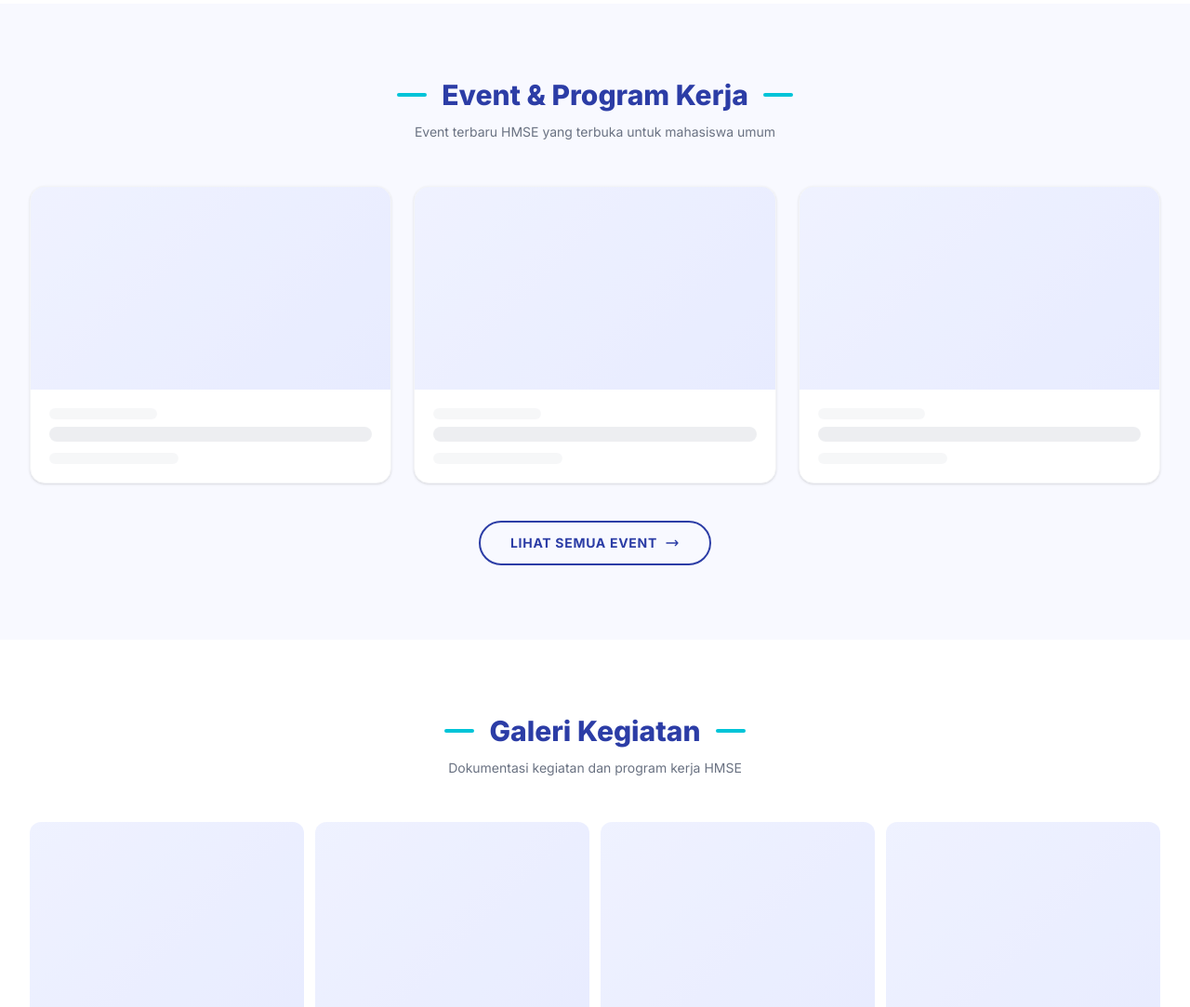
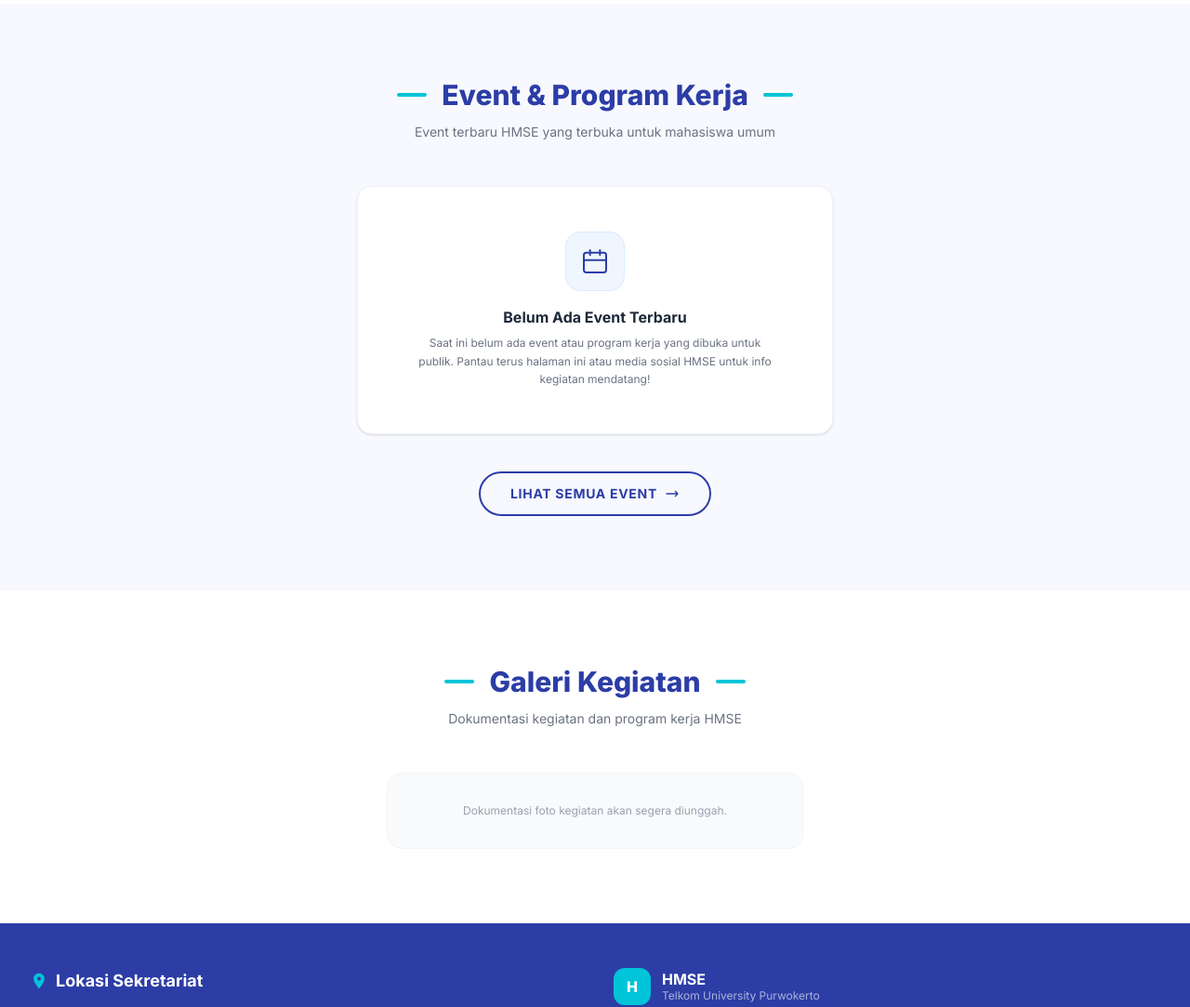
Before and after one commit to Research-and-Creativity/sim-hmse, a Laravel app: template resources/views/pages/home.blade.php in a window 1280 px wide. Shown: the part 1404-2487 px from the top of the page at 93% size. Run offline with Laravel 12, Linux system fonts and the light colour scheme; the template is opened without the code that fills it, so the values that code supplies are empty; style sheets or scripts are compiled from the project's sources.

Commit message:
feat: implement home page controller and blade template with hero, about, and events sections

```diff
--- a/resources/views/pages/home.blade.php
+++ b/resources/views/pages/home.blade.php
@@ -111,13 +111,12 @@
             </div>
 
             @php
-                $latestEvents = \App\Models\ProgramKerja::where('is_public', true)
-                    ->orderBy('date_start','asc')->take(3)->get();
+                $eventsList = $latestEvents ?? \App\Models\ProgramKerja::where('is_public', true)->orderBy('date_start','asc')->take(3)->get();
             @endphp
 
-            @if($latestEvents->isNotEmpty())
+            @if($eventsList->isNotEmpty())
                 <div class="grid grid-cols-1 sm:grid-cols-2 lg:grid-cols-3 gap-6 mb-10">
-                    @foreach($latestEvents as $ev)
+                    @foreach($eventsList as $ev)
                         @php
                             $regCount = $ev->eventRegistrations()->whereIn('status',['pending','confirmed'])->count();
                             $quota    = $ev->registration_quota ?? $ev->target_participants;
@@ -126,7 +125,7 @@
                             <a href="{{ route('events.show', $ev->id) }}">
                                 <div class="aspect-video bg-gray-100">
                                     @if($ev->poster)
-                                        <img src="{{ str_starts_with($ev->poster, 'http') ? $ev->poster : asset('storage/' . $ev->poster) }}" alt="{{ $ev->name }}" class="w-full h-full object-cover">
+                                        <img src="{{ str_starts_with($ev->poster, 'http') ? $ev->poster : \App\Services\StorageHelper::url($ev->poster) }}" alt="{{ $ev->name }}" class="w-full h-full object-cover" loading="lazy">
                                     @else
                                         <div class="w-full h-full flex items-center justify-center"
                                              style="background: linear-gradient(135deg, {{ $ev->color ?? '#2C3DA6' }}18, {{ $ev->color ?? '#2C3DA6' }}35)">
@@ -152,17 +151,16 @@
                     @endforeach
                 </div>
             @else
-                <div class="grid grid-cols-1 sm:grid-cols-2 lg:grid-cols-3 gap-6 mb-10">
-                    @for($i = 0; $i < 3; $i++)
-                        <div class="bg-white rounded-2xl overflow-hidden border border-gray-100 shadow-sm">
-                            <div class="aspect-video animate-pulse" style="background: linear-gradient(135deg, #e8ecff, #dce2ff);"></div>
-                            <div class="p-5 space-y-2">
-                                <div class="h-3 bg-gray-100 rounded-full animate-pulse w-1/3"></div>
-                                <div class="h-4 bg-gray-200 rounded-full animate-pulse"></div>
-                                <div class="h-3 bg-gray-100 rounded-full animate-pulse w-2/5 mt-3"></div>
-                            </div>
-                        </div>
-                    @endfor
+                <div class="bg-white rounded-2xl border border-gray-100 shadow-sm p-8 sm:p-12 text-center max-w-lg mx-auto mb-10">
+                    <div class="w-16 h-16 rounded-2xl bg-blue-50 text-[#2C3DA6] flex items-center justify-center mx-auto mb-4 border border-blue-100">
+                        <svg class="w-8 h-8" fill="none" stroke="currentColor" viewBox="0 0 24 24">
+                            <path stroke-linecap="round" stroke-linejoin="round" stroke-width="1.5" d="M8 7V3m8 4V3m-9 8h10M5 21h14a2 2 0 002-2V7a2 2 0 00-2-2H5a2 2 0 00-2 2v12a2 2 0 002 2zM16 3v4M8 3v4M3 11h18"/>
+                        </svg>
+                    </div>
+                    <h3 class="text-base font-bold text-gray-800 mb-1.5">Belum Ada Event Terbaru</h3>
+                    <p class="text-xs text-gray-500 max-w-sm mx-auto leading-relaxed">
+                        Saat ini belum ada event atau program kerja yang dibuka untuk publik. Pantau terus halaman ini atau media sosial HMSE untuk info kegiatan mendatang!
+                    </p>
                 </div>
             @endif
 
@@ -195,12 +193,12 @@
                 <p class="text-gray-500 text-sm">Dokumentasi kegiatan dan program kerja HMSE</p>
             </div>
 
-            <div class="grid grid-cols-2 sm:grid-cols-3 lg:grid-cols-4 gap-3">
-                @if(isset($gallery) && $gallery->count() > 0)
+            @if(isset($gallery) && $gallery->count() > 0)
+                <div class="grid grid-cols-2 sm:grid-cols-3 lg:grid-cols-4 gap-3">
                     @foreach($gallery->take(8) as $item)
                         <div class="group relative aspect-square overflow-hidden rounded-xl cursor-pointer bg-gray-100">
                             <img src="{{ \App\Services\StorageHelper::url($item->image) }}" alt="Dokumentasi HMSE"
-                                 class="w-full h-full object-cover group-hover:scale-110 transition-transform duration-500">
+                                 class="w-full h-full object-cover group-hover:scale-110 transition-transform duration-500" loading="lazy">
                             <div class="absolute inset-0 opacity-0 group-hover:opacity-100 transition-opacity duration-300 flex items-center justify-center"
                                  style="background: rgba(44,61,166,0.5);">
                                 <svg class="w-8 h-8 text-white" fill="none" stroke="currentColor" viewBox="0 0 24 24">
@@ -209,12 +207,12 @@
                             </div>
                         </div>
                     @endforeach
-                @else
-                    @for($i = 0; $i < 8; $i++)
-                        <div class="aspect-square rounded-xl animate-pulse" style="background: linear-gradient(135deg, #e8ecff, #dce2ff);"></div>
-                    @endfor
-                @endif
-            </div>
+                </div>
+            @else
+                <div class="bg-gray-50 rounded-2xl border border-gray-100 p-8 text-center max-w-md mx-auto">
+                    <p class="text-xs text-gray-400">Dokumentasi foto kegiatan akan segera diunggah.</p>
+                </div>
+            @endif
 
         </div>
     </section>
```
Also changed, not shown: app/Http/Controllers/PageController.php (+6 -3 lines).
